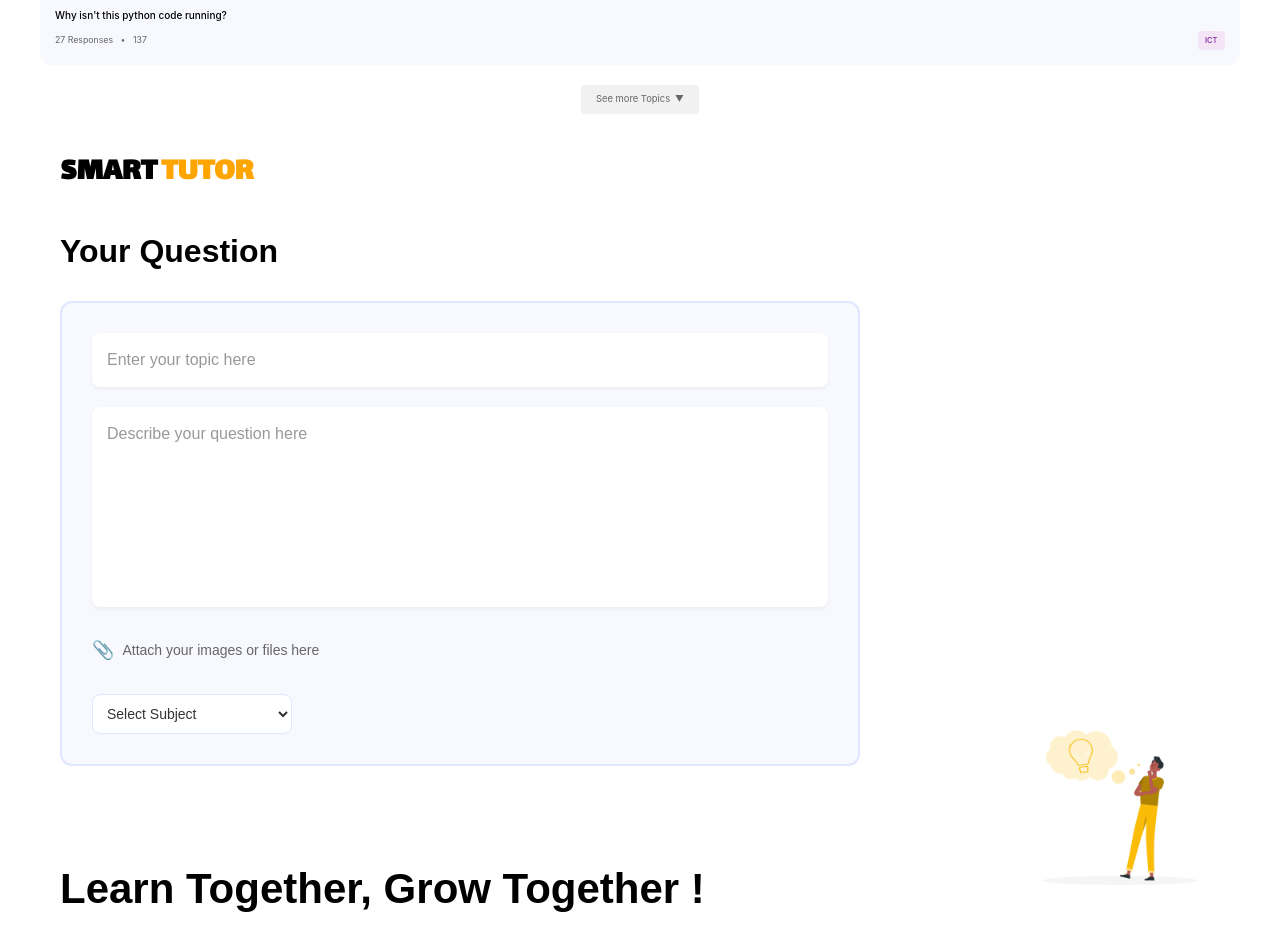
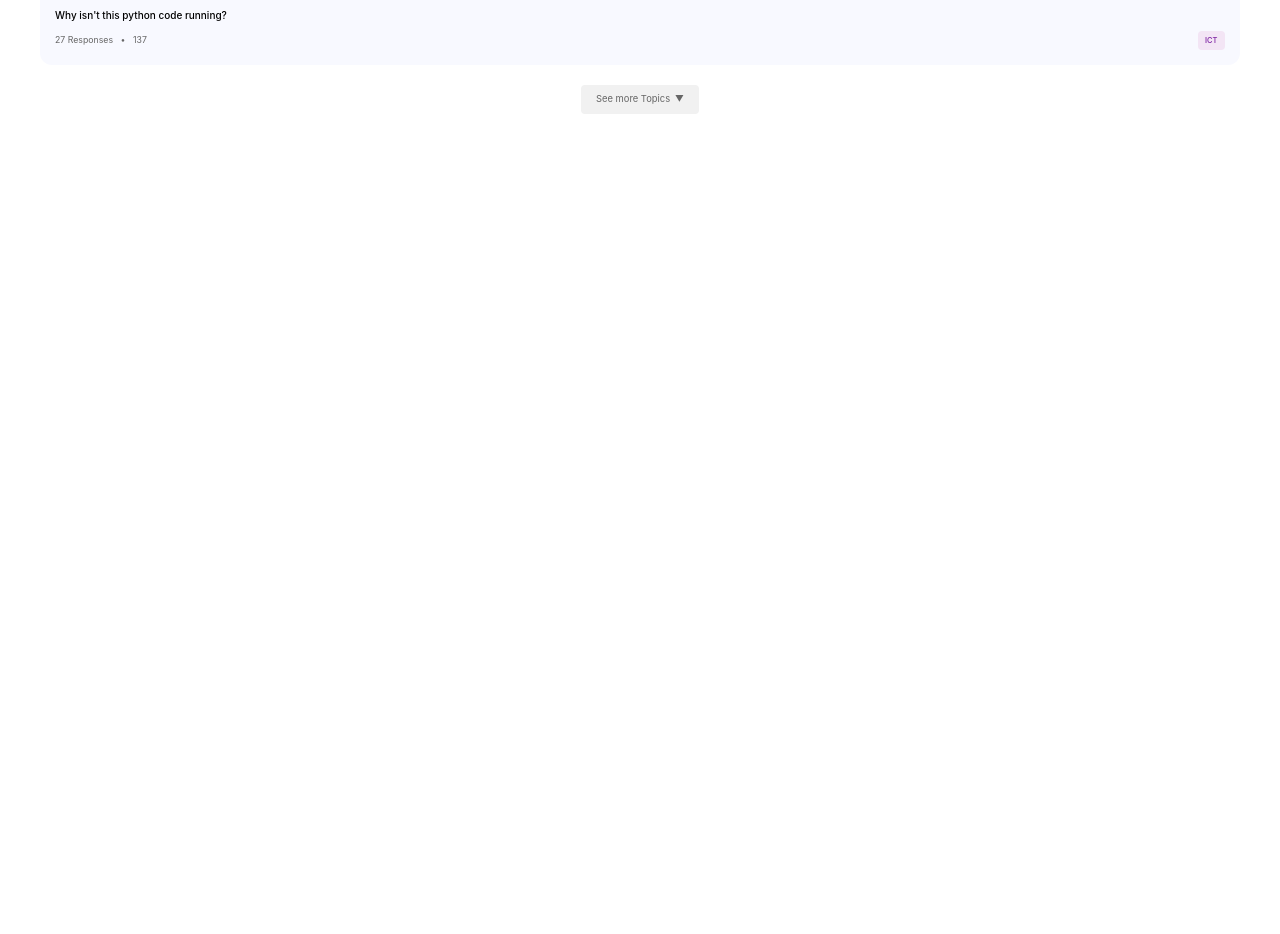
Before and after one commit to bojitha001/smart-tutor, a React (Vite) app: page / in a window 1280 px wide. Shown: the part 1481-2415 px from the top of the page. After the commit the page ends 1615 px from the top, so only its background shows below. Built offline with nearby package versions, Linux system fonts and the light colour scheme; a web font is replaced by a local one.

Commit message:
Update App.jsx

```diff
--- a/src/App.jsx
+++ b/src/App.jsx
@@ -46,7 +46,7 @@ function App() {
         {/* <ResetPassword/> */}
         {/* <DashboardClasses/> */}
         <KuppiGroups/>
-        <QuestionForm />
+        {/* <QuestionForm /> */}
           {/* <Sidebar/> */}
 
 
```
